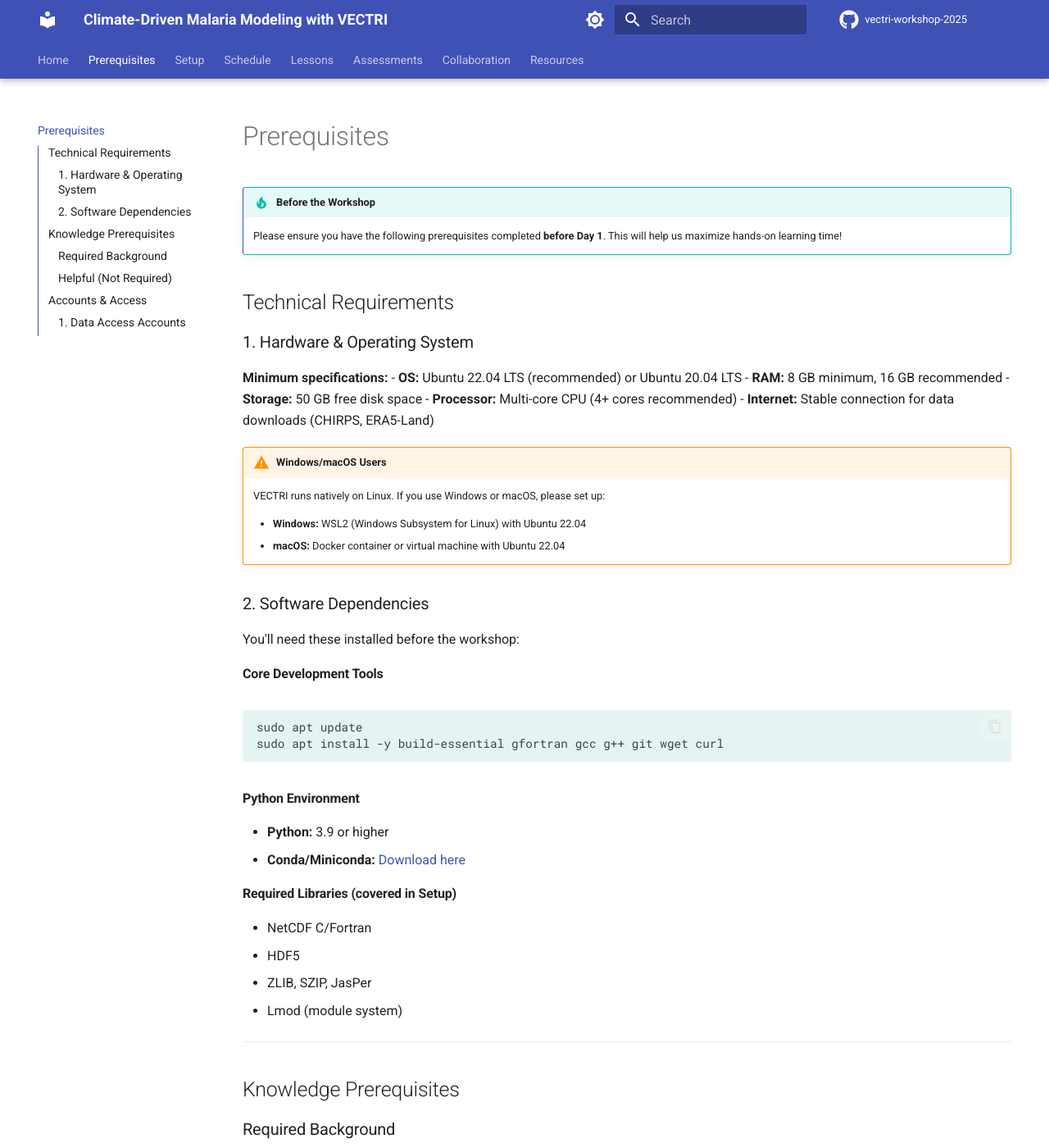
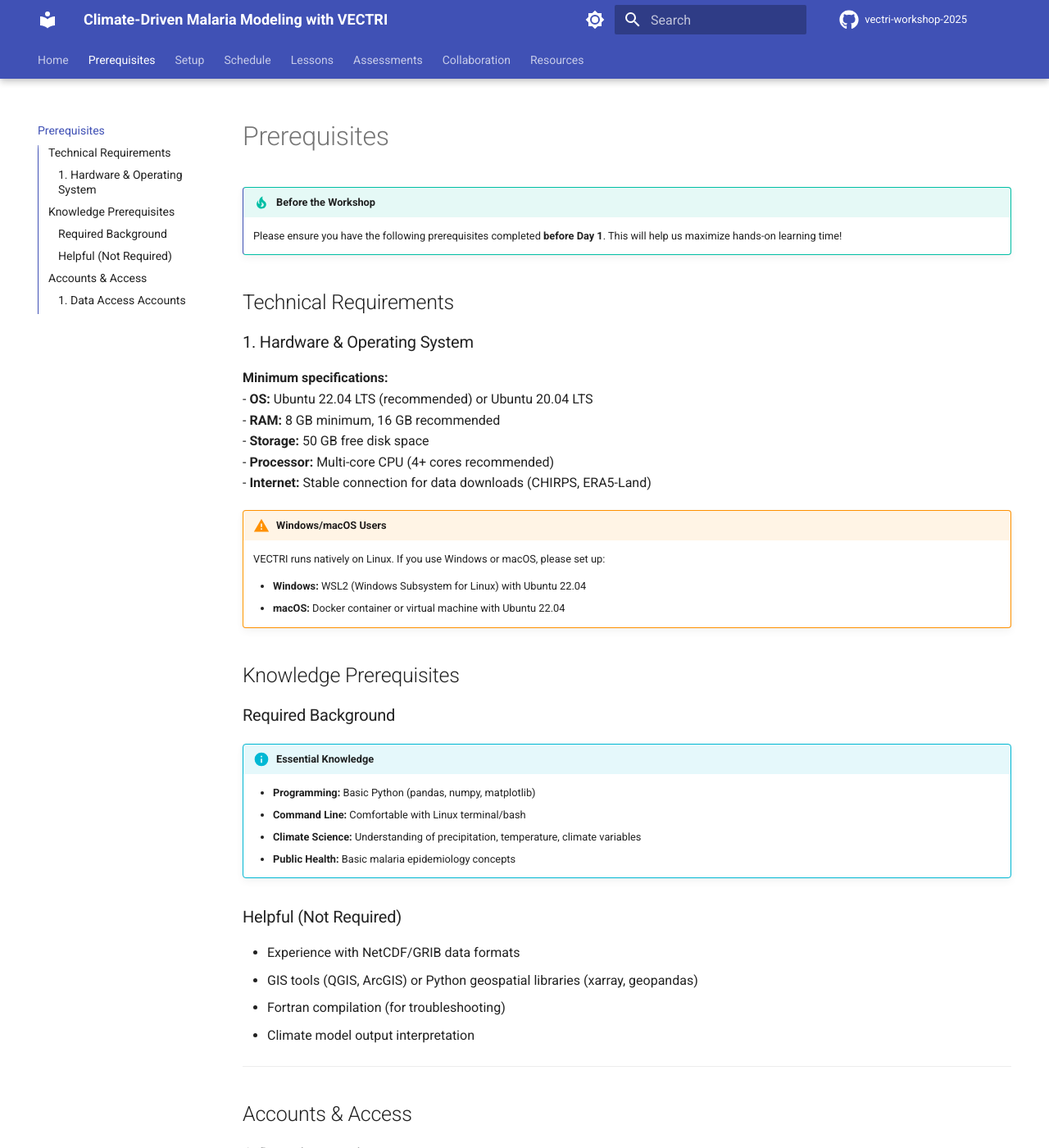
Before and after one commit to YonSci/vectri-mkdocs, an MkDocs documentation site: the page built from docs/prerequisites.md, in a window 1280 px wide and 1400 px high. Shown: the whole window at 82% size. Built offline with MkDocs 1.6.1 and Material for MkDocs 9.7.7, drawn with Linux system fonts in a browser that asks for light colours; comment, search, counter and statistics services are not loaded.

Commit message:
Update prerequisites documentation to improve formatting and clarity. Streamline hardware and software requirements for workshop participants, ensuring essential information is easily accessible. Remove outdated software dependencies section to focus on current needs.

````diff
--- a/docs/prerequisites.md
+++ b/docs/prerequisites.md
@@ -20,27 +20,6 @@
     - **Windows:** WSL2 (Windows Subsystem for Linux) with Ubuntu 22.04
     - **macOS:** Docker container or virtual machine with Ubuntu 22.04
 
-### 2. Software Dependencies
-
-You'll need these installed before the workshop:
-
-#### Core Development Tools
-```bash
-sudo apt update
-sudo apt install -y build-essential gfortran gcc g++ git wget curl
-```
-
-#### Python Environment
-- **Python:** 3.9 or higher
-- **Conda/Miniconda:** [Download here](https://docs.conda.io/en/latest/miniconda.html)
-
-#### Required Libraries (covered in Setup)
-- NetCDF C/Fortran
-- HDF5
-- ZLIB, SZIP, JasPer
-- Lmod (module system)
-
----
 
 ## Knowledge Prerequisites
 
````
